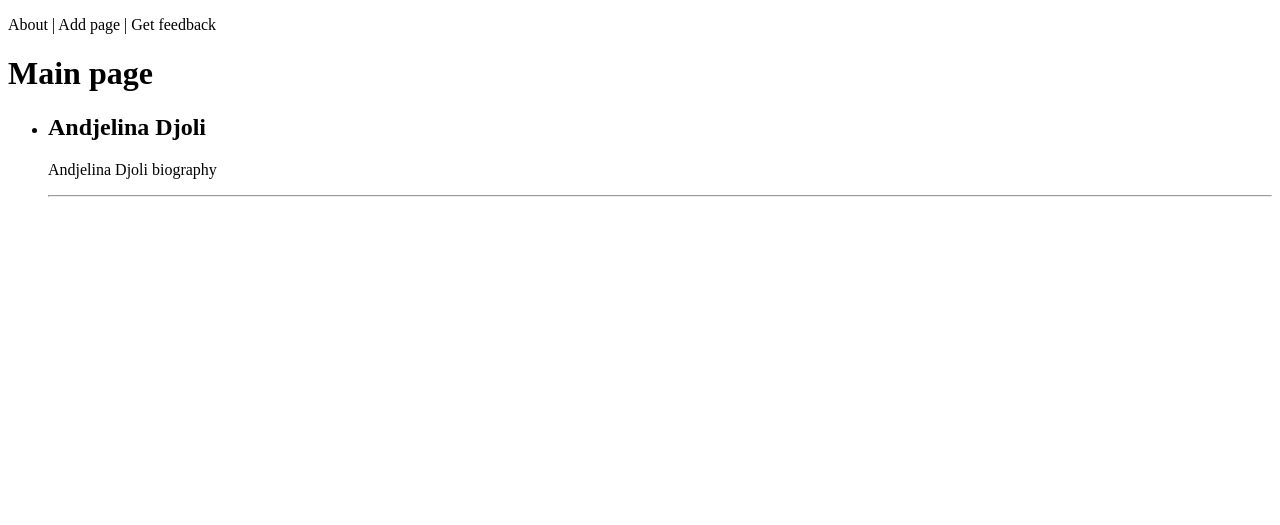
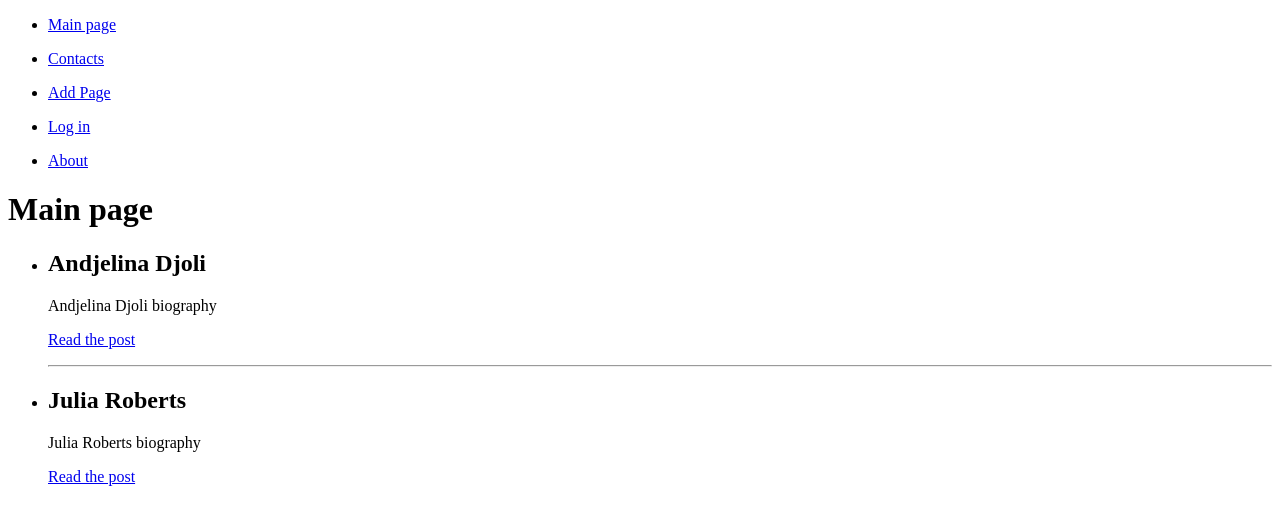
Before and after one commit to vitaliminkouski/Django-projects, a Django app: page / in a window 1280 px wide. Shown: the top 525 px of the page. Run offline with Django 5.2, Linux system fonts and the light colour scheme.

Commit message:
template tag url

```diff
--- a/django/sitewomen/women/templates/women/index.html
+++ b/django/sitewomen/women/templates/women/index.html
@@ -5,7 +5,14 @@
     <title>{{ title }}</title>
 </head>
 <body>
-<p>{{ menu }}</p>
+<ul>
+    <li><a href="{% url 'home' %}">Main page</a></li>
+    {% for m in menu %}
+    {%if not forloop.last%}<li> {% else %} <li class="last"> {%endif%}
+        <p><a href="{% url m.url_name %}">{{ m.title }}</a></p>
+    </li>
+    {% endfor %}
+</ul>
 <h1>{{ title }}</h1>
 <ul>
 
@@ -14,6 +21,7 @@
     <li>
         <h2>{{p.title}}</h2>
         <p>{{p.content}}</p>
+        <p><a href="{% url 'post' p.id %}">Read the post</a></p>
         {%if not forloop.last%}
         <hr>
         {%endif%}
--- a/django/sitewomen/women/urls.py
+++ b/django/sitewomen/women/urls.py
@@ -7,7 +7,8 @@ register_converter(converters.FourDigitYearConverter, "year4")
 urlpatterns=[
     path('', views.index, name='home'),
     path('about/', views.about, name='about'),
-    path('cats/<int:cat_id>/', views.cats, name='cats_id'),
-    path('cats/<slug:cat_slug>/', views.cats_by_slugs, name='cats'),
-    path('archive/<year4:year>/', views.archive, name='archieve')
+    path('post/<int:post_id>/', views.show_post, name='post'),
+    path('contacts/', views.contacts, name='contacts'),
+    path('add_page/', views.add_page, name='add_page'),
+    path('login/', views.login, name='login')
 ]
--- a/django/sitewomen/women/views.py
+++ b/django/sitewomen/women/views.py
@@ -4,17 +4,23 @@ from django.template.loader import render_to_string
 from django.urls import reverse
 from django.template.defaultfilters import join
 
-menu = ['About', 'Add page', 'Get feedback']
 data_db=[
     {'id': 1, 'title': 'Andjelina Djoli', 'content': 'Andjelina Djoli biography', 'is_published': True},
     {'id': 2, 'title': 'Margo Robbie', 'content': 'Margo Robbie biography', 'is_published': False},
-    {'id': 3, 'title': 'Julia Roberts', 'content': 'Julia Roberts biography', 'is_published': False},
+    {'id': 3, 'title': 'Julia Roberts', 'content': 'Julia Roberts biography', 'is_published': True},
+]
+
+menu=[
+    {'title': 'Contacts', 'url_name': 'contacts'},
+    {'title': 'Add Page', 'url_name': 'add_page'},
+    {'title': 'Log in', 'url_name': 'login'},
+    {'title': 'About', 'url_name': 'about'},
 ]
 
 
 def index(request):
     data={'title': 'Main page',
-          'menu': join(menu, ' | '),
+          'menu': menu,
           'posts': data_db,
           }
     return render(request, 'women/index.html', data)
@@ -25,22 +31,19 @@ def about(request):
     return render(request, 'women/about.html', data)
 
 
-def cats(request, cat_id):
-    return HttpResponse(f'<h1>Articles by categories</h1><p> cat_id: {cat_id}</p>')
+def contacts(request):
+    return HttpResponse('<h1>Contact info</h1>')
+
+def add_page(request):
+    return HttpResponse('<h1>Add page</h1>')
+
+def login(request):
+    return render(request, 'women/login.html')
 
 
-def cats_by_slugs(request, cat_slug):
-    if request.GET:
-        print(request.GET)
-    return HttpResponse(f'<h1>Articles by categories</h1> <p>cat_slug: {cat_slug}</p>')
 
-
-def archive(request, year):
-    if year > 2025:
-        url = reverse('cats', args=('music',))
-        return HttpResponseRedirect(url)
-    return HttpResponse(f'<h1>Archives by year</h1> <p>year: {year}</p>')
-
+def show_post(request, post_id):
+    return HttpResponse(f'<h1>post id: {post_id}</h1>')
 
 def page_not_found(request, exception):
     return HttpResponseNotFound('<h1>Page not found</h1>')
```
Also changed, not shown: django/sitewomen/women/templates/women/login.html (added, +12 -0 lines).
